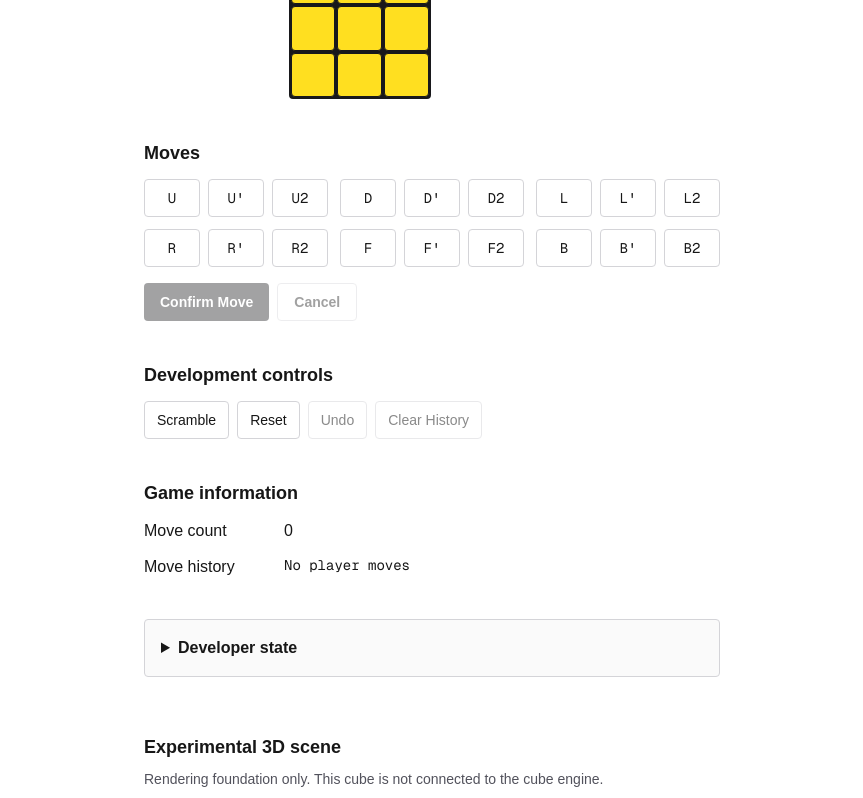
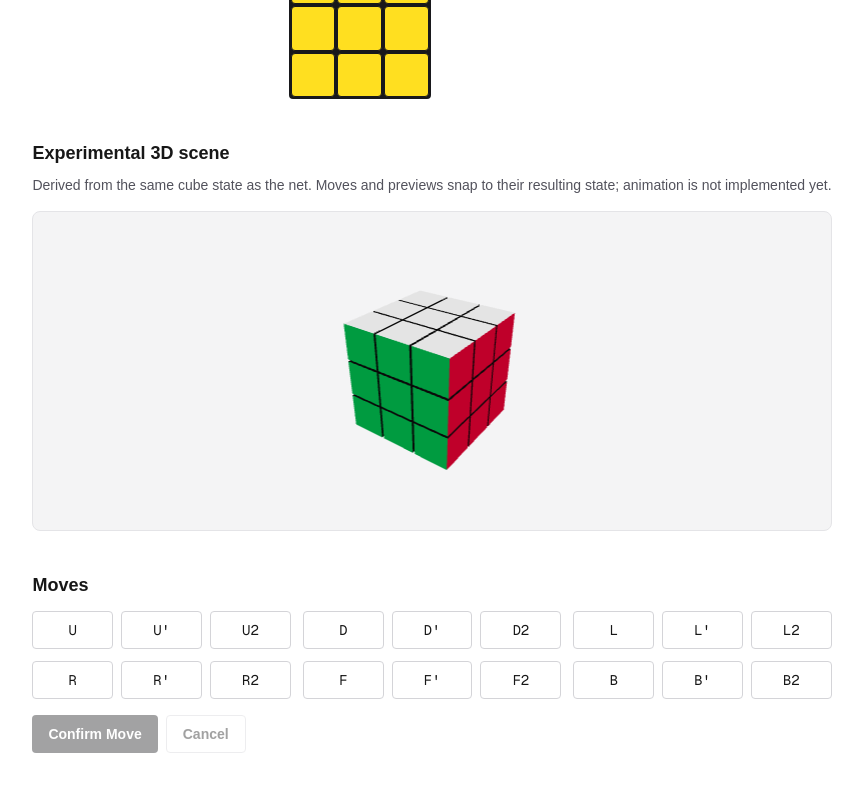
Before and after one commit to jeffkillinger/internet-but-fun, a Next.js app: page /rubiks-cube in a window 1280 px wide. Shown: the part 740-1538 px from the top of the page, without its empty margins (208-1071 px from the left). Built offline with nearby package versions, Linux system fonts and the light colour scheme.

Commit message:
cubestate in 3d

```diff
--- a/app/rubiks-cube/page.tsx
+++ b/app/rubiks-cube/page.tsx
@@ -2,7 +2,6 @@ import type { Metadata } from "next";
 import Link from "next/link";
 
 import { CubePrototype } from "@/components/rubiks-cube/CubePrototype";
-import { DynamicCubeScene } from "@/components/rubiks-cube/three/DynamicCubeScene";
 
 export const metadata: Metadata = {
   title: "Rubik's Cube | Internet, But Fun",
@@ -30,19 +29,6 @@ export default function RubiksCubePage() {
       <section className="mt-14">
         <CubePrototype />
       </section>
-
-      <section className="mt-14" aria-labelledby="experimental-cube-scene">
-        <h2 id="experimental-cube-scene" className="text-lg font-semibold">
-          Experimental 3D scene
-        </h2>
-        <p className="mt-2 text-sm text-zinc-600">
-          Rendering foundation only. This cube is not connected to the cube
-          engine.
-        </p>
-        <div className="mt-4">
-          <DynamicCubeScene />
-        </div>
-      </section>
     </main>
   );
 }
--- a/components/rubiks-cube/CubePrototype.tsx
+++ b/components/rubiks-cube/CubePrototype.tsx
@@ -15,6 +15,7 @@ import { CubeNet } from "./CubeNet";
 import { DevPanel } from "./DevPanel";
 import { MoveControls } from "./MoveControls";
 import { MoveHistory } from "./MoveHistory";
+import { DynamicCubeScene } from "./three/DynamicCubeScene";
 import { usePendingMove } from "./usePendingMove";
 
 const DEVELOPMENT_BUTTON =
@@ -92,6 +93,19 @@ export function CubePrototype() {
         </div>
       </section>
 
+      <section aria-labelledby="experimental-cube-scene">
+        <h2 id="experimental-cube-scene" className="text-lg font-semibold">
+          Experimental 3D scene
+        </h2>
+        <p className="mt-2 text-sm text-zinc-600">
+          Derived from the same cube state as the net. Moves and previews snap
+          to their resulting state; animation is not implemented yet.
+        </p>
+        <div className="mt-4">
+          <DynamicCubeScene cube={previewCube} />
+        </div>
+      </section>
+
       <MoveControls
         onMove={selectMove}
         pendingMove={pendingMove}
--- a/components/rubiks-cube/three/CubeScene.tsx
+++ b/components/rubiks-cube/three/CubeScene.tsx
@@ -3,15 +3,21 @@
 import { OrbitControls } from "@react-three/drei";
 import { Canvas } from "@react-three/fiber";
 
+import type { CubeState } from "@/src/lib/cube";
+
 import { RubiksCube3D } from "./RubiksCube3D";
 
-export default function CubeScene() {
+type CubeSceneProps = {
+  cube: CubeState;
+};
+
+export default function CubeScene({ cube }: CubeSceneProps) {
   return (
     <div className="h-80 overflow-hidden rounded-lg border border-zinc-200 bg-zinc-100">
       <Canvas camera={{ position: [5, 5, 7], fov: 45 }}>
         <ambientLight intensity={1.5} />
         <directionalLight position={[4, 5, 3]} intensity={2.5} />
-        <RubiksCube3D />
+        <RubiksCube3D cube={cube} />
         <OrbitControls enablePan={false} />
       </Canvas>
     </div>
--- a/components/rubiks-cube/three/Cubie.tsx
+++ b/components/rubiks-cube/three/Cubie.tsx
@@ -1,3 +1,5 @@
+import type { CubeState } from "@/src/lib/cube";
+
 import {
   BOX_MATERIAL_FACES,
   CUBIE_SIZE,
@@ -6,11 +8,12 @@ import {
 import { getCubieFaceColors } from "./getCubieFaceColors";
 
 type CubieProps = {
+  cube: CubeState;
   position: CubiePosition;
 };
 
-export function Cubie({ position }: CubieProps) {
-  const faceColors = getCubieFaceColors(position);
+export function Cubie({ cube, position }: CubieProps) {
+  const faceColors = getCubieFaceColors(cube, position);
 
   return (
     <mesh position={position}>
--- a/components/rubiks-cube/three/DynamicCubeScene.tsx
+++ b/components/rubiks-cube/three/DynamicCubeScene.tsx
@@ -1,6 +1,8 @@
 "use client";
 
 import dynamic from "next/dynamic";
+
+import type { CubeState } from "@/src/lib/cube";
 
 const CubeScene = dynamic(() => import("./CubeScene"), {
   ssr: false,
@@ -11,6 +13,10 @@ const CubeScene = dynamic(() => import("./CubeScene"), {
   ),
 });
 
-export function DynamicCubeScene() {
-  return <CubeScene />;
+type DynamicCubeSceneProps = {
+  cube: CubeState;
+};
+
+export function DynamicCubeScene({ cube }: DynamicCubeSceneProps) {
+  return <CubeScene cube={cube} />;
 }
--- a/components/rubiks-cube/three/RubiksCube3D.tsx
+++ b/components/rubiks-cube/three/RubiksCube3D.tsx
@@ -1,3 +1,5 @@
+import type { CubeState } from "@/src/lib/cube";
+
 import { CUBIE_COORDINATES, type CubiePosition } from "./constants";
 import { Cubie } from "./Cubie";
 
@@ -7,11 +9,15 @@ const CUBIE_POSITIONS: CubiePosition[] = CUBIE_COORDINATES.flatMap((x) =>
   ),
 );
 
-export function RubiksCube3D() {
+type RubiksCube3DProps = {
+  cube: CubeState;
+};
+
+export function RubiksCube3D({ cube }: RubiksCube3DProps) {
   return (
     <group>
       {CUBIE_POSITIONS.map((position) => (
-        <Cubie key={position.join(",")} position={position} />
+        <Cubie key={position.join(",")} cube={cube} position={position} />
       ))}
     </group>
   );
--- a/components/rubiks-cube/three/constants.ts
+++ b/components/rubiks-cube/three/constants.ts
@@ -1,3 +1,5 @@
+import type { Face } from "../../../src/lib/cube";
+
 /**
  * Shared world-space convention for the 3D Rubik's Cube renderer:
  *
@@ -42,3 +44,82 @@ export const BOX_MATERIAL_FACES = [
 ] as const;
 
 export type CubeFace = (typeof BOX_MATERIAL_FACES)[number];
+
+export const CANONICAL_FACE_OFFSETS: Readonly<Record<Face, number>> = {
+  U: 0,
+  R: 9,
+  F: 18,
+  D: 27,
+  L: 36,
+  B: 45,
+};
+
+export const CANONICAL_FACE_TO_CUBE_FACE: Readonly<Record<Face, CubeFace>> = {
+  U: "up",
+  R: "right",
+  F: "front",
+  D: "down",
+  L: "left",
+  B: "back",
+};
+
+export const CANONICAL_STICKER_COLORS: Readonly<Record<Face, string>> = {
+  U: CUBE_COLORS.up,
+  R: CUBE_COLORS.right,
+  F: CUBE_COLORS.front,
+  D: CUBE_COLORS.down,
+  L: CUBE_COLORS.left,
+  B: CUBE_COLORS.back,
+};
+
+/**
+ * Canonical facelets are U, R, F, D, L, B blocks, each scanned row-major
+ * (local indexes 0..8) as that face is viewed straight-on from outside.
+ * The arrays below map each local index to [x, y, z]; add the corresponding
+ * CANONICAL_FACE_OFFSETS value to obtain the global CubeState index.
+ *
+ * U, viewed from +Y: rows run -Z to +Z; columns run -X to +X.
+ * R, viewed from +X: rows run +Y to -Y; columns run +Z to -Z.
+ * F, viewed from +Z: rows run +Y to -Y; columns run -X to +X.
+ * D, viewed from -Y: rows run +Z to -Z; columns run -X to +X.
+ * L, viewed from -X: rows run +Y to -Y; columns run -Z to +Z.
+ * B, viewed from -Z: rows run +Y to -Y; columns run +X to -X.
+ *
+ * CubeNet renders these same six contiguous blocks in this same row-major
+ * order without reorientation. Thus local index 0 is its top-left sticker,
+ * index 1 top-center, ..., and index 8 bottom-right.
+ */
+export const FACELET_POSITIONS: Readonly<
+  Record<Face, readonly CubiePosition[]>
+> = {
+  U: [
+    [-1, 1, -1], [0, 1, -1], [1, 1, -1],
+    [-1, 1, 0], [0, 1, 0], [1, 1, 0],
+    [-1, 1, 1], [0, 1, 1], [1, 1, 1],
+  ],
+  R: [
+    [1, 1, 1], [1, 1, 0], [1, 1, -1],
+    [1, 0, 1], [1, 0, 0], [1, 0, -1],
+    [1, -1, 1], [1, -1, 0], [1, -1, -1],
+  ],
+  F: [
+    [-1, 1, 1], [0, 1, 1], [1, 1, 1],
+    [-1, 0, 1], [0, 0, 1], [1, 0, 1],
+    [-1, -1, 1], [0, -1, 1], [1, -1, 1],
+  ],
+  D: [
+    [-1, -1, 1], [0, -1, 1], [1, -1, 1],
+    [-1, -1, 0], [0, -1, 0], [1, -1, 0],
+    [-1, -1, -1], [0, -1, -1], [1, -1, -1],
+  ],
+  L: [
+    [-1, 1, -1], [-1, 1, 0], [-1, 1, 1],
+    [-1, 0, -1], [-1, 0, 0], [-1, 0, 1],
+    [-1, -1, -1], [-1, -1, 0], [-1, -1, 1],
+  ],
+  B: [
+    [1, 1, -1], [0, 1, -1], [-1, 1, -1],
+    [1, 0, -1], [0, 0, -1], [-1, 0, -1],
+    [1, -1, -1], [0, -1, -1], [-1, -1, -1],
+  ],
+};
--- a/components/rubiks-cube/three/getCubieFaceColors.ts
+++ b/components/rubiks-cube/three/getCubieFaceColors.ts
@@ -1,5 +1,11 @@
+import { FACES, type CubeState } from "../../../src/lib/cube";
+
 import {
+  CANONICAL_FACE_OFFSETS,
+  CANONICAL_FACE_TO_CUBE_FACE,
+  CANONICAL_STICKER_COLORS,
   CUBE_COLORS,
+  FACELET_POSITIONS,
   type CubeFace,
   type CubiePosition,
 } from "./constants";
@@ -7,23 +13,34 @@ import {
 export type CubieFaceColors = Record<CubeFace, string>;
 
 /**
- * Returns the solved exterior colors for a cubie at a world-space position.
- *
- * This is the rendering seam for cube state. A later milestone will extend it
- * to accept canonical cube state; the 3D components should remain unaware of
- * how sticker colors are derived.
+ * Maps canonical facelets onto the visible faces of one world-space cubie.
+ * Non-exterior faces remain neutral; no render transform state is involved.
  */
-export function getCubieFaceColors([
-  x,
-  y,
-  z,
-]: CubiePosition): CubieFaceColors {
-  return {
-    right: x === 1 ? CUBE_COLORS.right : CUBE_COLORS.interior,
-    left: x === -1 ? CUBE_COLORS.left : CUBE_COLORS.interior,
-    up: y === 1 ? CUBE_COLORS.up : CUBE_COLORS.interior,
-    down: y === -1 ? CUBE_COLORS.down : CUBE_COLORS.interior,
-    front: z === 1 ? CUBE_COLORS.front : CUBE_COLORS.interior,
-    back: z === -1 ? CUBE_COLORS.back : CUBE_COLORS.interior,
+export function getCubieFaceColors(
+  cube: CubeState,
+  position: CubiePosition,
+): CubieFaceColors {
+  const colors: CubieFaceColors = {
+    right: CUBE_COLORS.interior,
+    left: CUBE_COLORS.interior,
+    up: CUBE_COLORS.interior,
+    down: CUBE_COLORS.interior,
+    front: CUBE_COLORS.interior,
+    back: CUBE_COLORS.interior,
   };
+
+  for (const face of FACES) {
+    const faceletIndex = FACELET_POSITIONS[face].findIndex(
+      ([x, y, z]) =>
+        x === position[0] && y === position[1] && z === position[2],
+    );
+
+    if (faceletIndex !== -1) {
+      const sticker = cube[CANONICAL_FACE_OFFSETS[face] + faceletIndex];
+      colors[CANONICAL_FACE_TO_CUBE_FACE[face]] =
+        CANONICAL_STICKER_COLORS[sticker];
+    }
+  }
+
+  return colors;
 }
```
Also changed, not shown: 1 other file (tests, documents, lock files or other folders).
